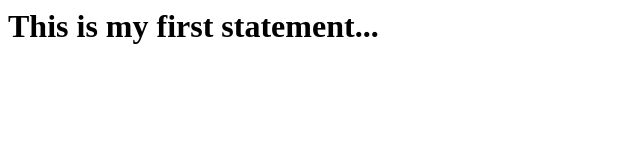
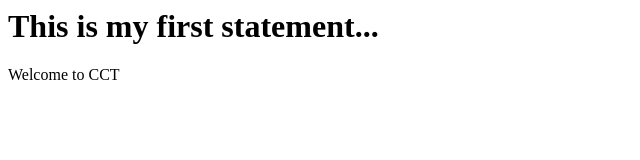
Before and after one commit to Rahul-sth/cct, a plain HTML site: page index.html in a window 1280 px wide. Shown: the whole page, without its empty margins (0-640 px from the left). Drawn offline with Linux system fonts and the light colour scheme.

Commit message:
second commit

```diff
--- a/index.html
+++ b/index.html
@@ -4,5 +4,6 @@
     </head>
     <body>
         <h1>This is my first statement...</h1>
+        <p>Welcome to CCT</p>
     </body>
 </html>
```
